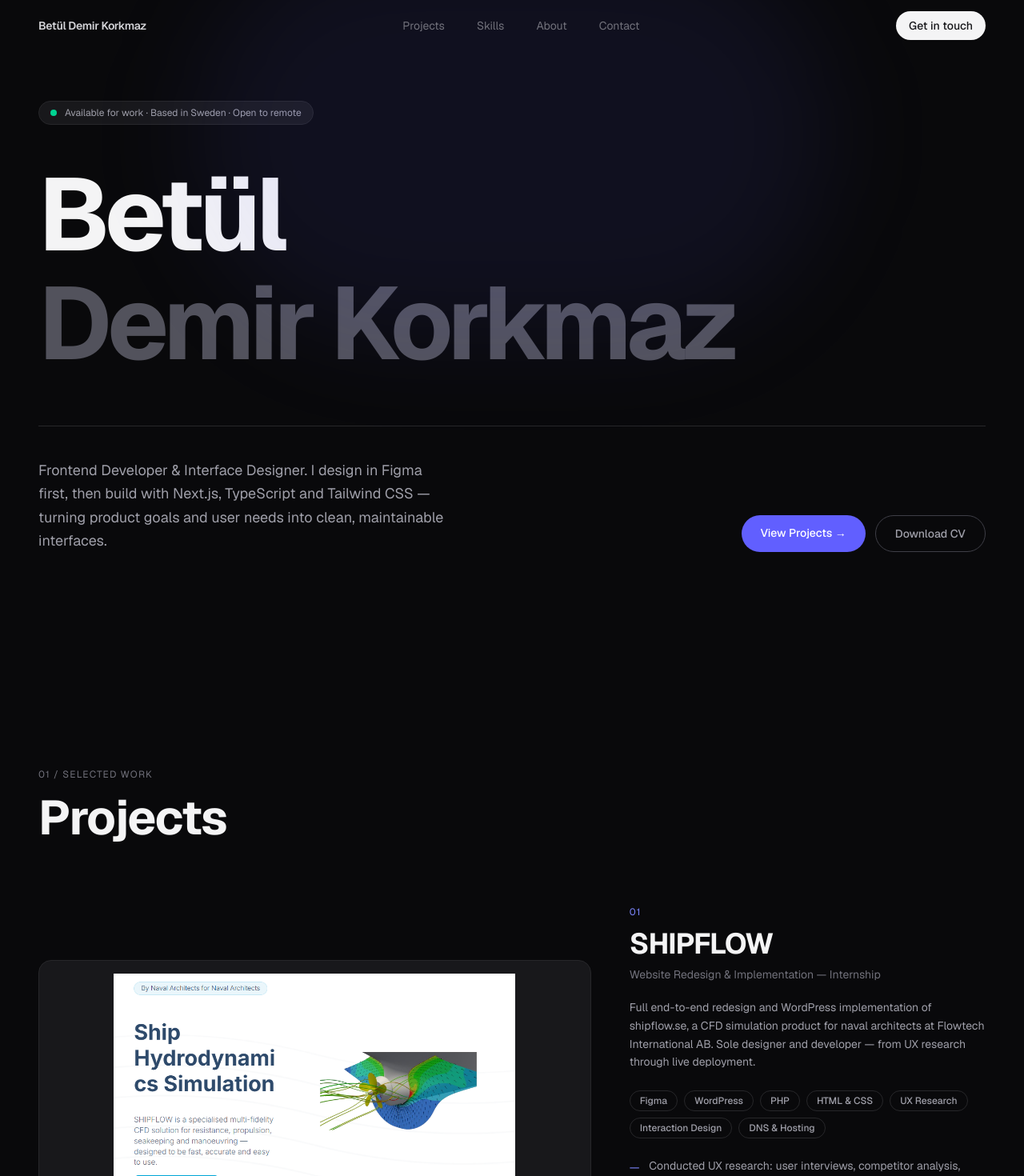
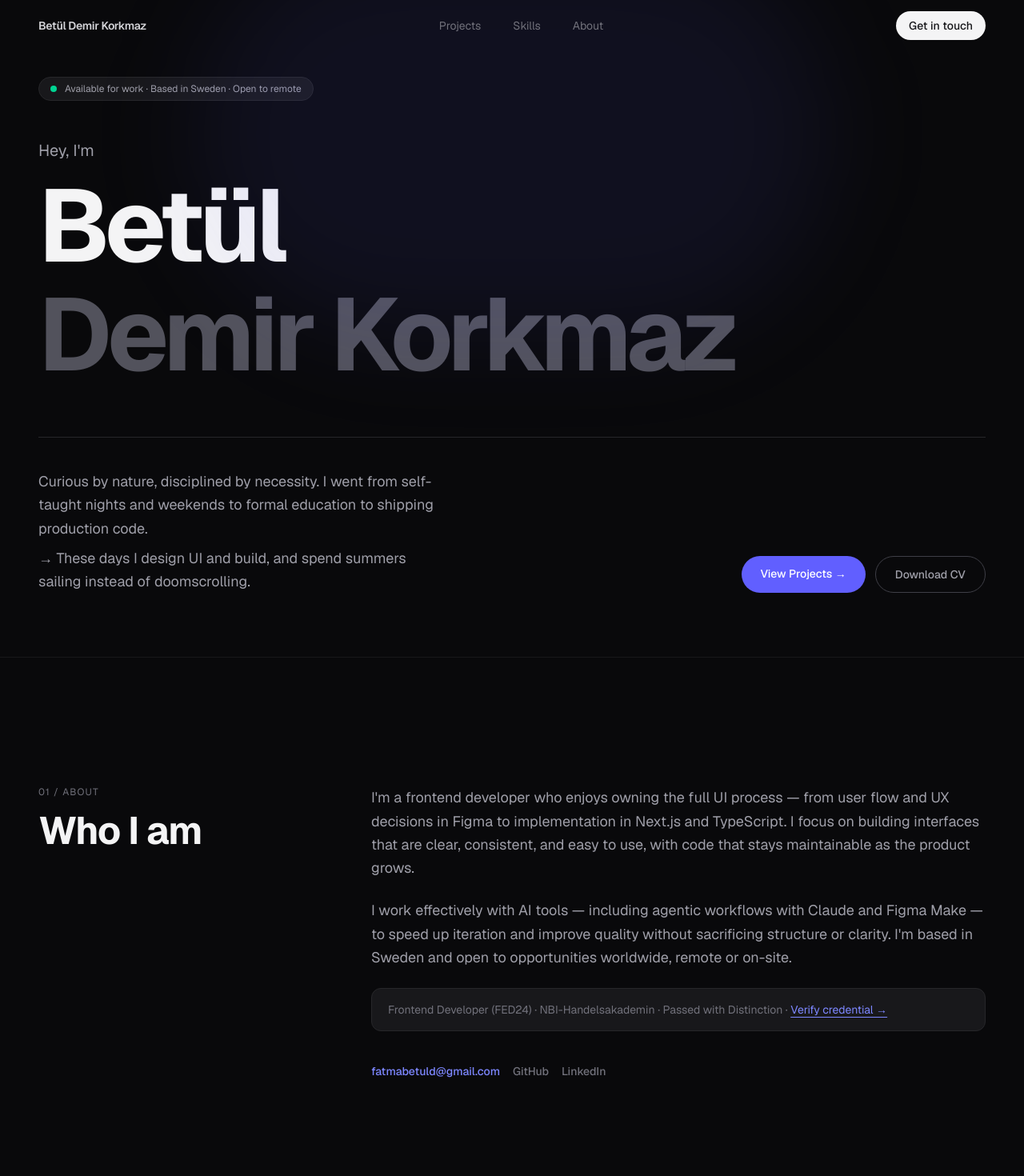
Before and after one commit to FBetulDemir/betul-portfolio-v2, a Next.js app: page / in a window 1280 px wide. Shown: the top 1470 px of the page at 80% size. Built offline with nearby package versions, Linux system fonts and the light colour scheme.

Commit message:
Updated component sections and order in portfolio site and Updated hero section content

```diff
--- a/app/components/About.tsx
+++ b/app/components/About.tsx
@@ -5,7 +5,7 @@ export function About() {
         <div className="grid grid-cols-1 md:grid-cols-12 gap-16 items-start">
           <div className="md:col-span-4">
             <p className="text-xs uppercase tracking-widest text-zinc-500 mb-4">
-              03 / About
+              01 / About
             </p>
             <h2 className="text-4xl md:text-5xl font-bold tracking-tight">
               Who I am
--- a/app/components/Hero.tsx
+++ b/app/components/Hero.tsx
@@ -16,6 +16,9 @@ export function Hero() {
           </span>
         </div>
 
+        {/* Greeting */}
+        <p className="text-lg md:text-xl text-zinc-400 mb-4">Hey, I&apos;m</p>
+
         {/* Name */}
         <h1 className="text-7xl md:text-9xl font-bold tracking-tighter leading-none mb-2">
           Betül
@@ -28,24 +31,26 @@ export function Hero() {
         <div className="flex flex-col md:flex-row md:items-end justify-between gap-10 mt-8 border-t border-zinc-800 pt-10">
           <div className="max-w-lg">
             <p className="text-base md:text-lg text-zinc-400 leading-relaxed">
-              Frontend Developer & Interface Designer. I design in Figma first,
-              then build with Next.js, TypeScript and Tailwind CSS — turning
-              product goals and user needs into clean, maintainable interfaces.
+              Curious by nature, disciplined by necessity. I went from
+              self-taught nights and weekends to formal education to shipping
+              production code.{" "}
+            </p>
+            <p className="text-base md:text-lg text-zinc-400 leading-relaxed mt-2">
+              → These days I design UI and build, and spend summers sailing
+              instead of doomscrolling.
             </p>
           </div>
 
           <div className="flex flex-wrap gap-3 shrink-0">
             <a
               href="#projects"
-              className="text-sm font-medium bg-indigo-500 hover:bg-indigo-400 text-white px-6 py-3 rounded-full transition-colors duration-200"
-            >
+              className="text-sm font-medium bg-indigo-500 hover:bg-indigo-400 text-white px-6 py-3 rounded-full transition-colors duration-200">
               View Projects →
             </a>
             <a
               href="/cv/Betul-Demir_CV.pdf"
               download
-              className="text-sm font-medium border border-zinc-700 hover:border-zinc-500 text-zinc-400 hover:text-zinc-100 px-6 py-3 rounded-full transition-colors duration-200"
-            >
+              className="text-sm font-medium border border-zinc-700 hover:border-zinc-500 text-zinc-400 hover:text-zinc-100 px-6 py-3 rounded-full transition-colors duration-200">
               Download CV
             </a>
           </div>
--- a/app/components/Nav.tsx
+++ b/app/components/Nav.tsx
@@ -24,7 +24,7 @@ export function Nav() {
         </span>
 
         <nav className="hidden md:flex items-center gap-10">
-          {["Projects", "Skills", "About", "Contact"].map((item) => (
+          {["Projects", "Skills", "About"].map((item) => (
             <a
               key={item}
               href={`#${item.toLowerCase()}`}
--- a/app/components/Projects.tsx
+++ b/app/components/Projects.tsx
@@ -157,7 +157,7 @@ export function Projects() {
         {/* Section header */}
         <div className="mb-20">
           <p className="text-xs uppercase tracking-widest text-zinc-500 mb-4">
-            01 / Selected Work
+            02 / Selected Work
           </p>
           <h2 className="text-4xl md:text-6xl font-bold tracking-tight">
             Projects
--- a/app/components/Skills.tsx
+++ b/app/components/Skills.tsx
@@ -83,7 +83,7 @@ export function Skills() {
         {/* Section header */}
         <div className="mb-20">
           <p className="text-xs uppercase tracking-widest text-zinc-500 mb-4">
-            02 / Capabilities
+            03 / Capabilities
           </p>
           <h2 className="text-4xl md:text-6xl font-bold tracking-tight">
             Skills & Tools
--- a/app/page.tsx
+++ b/app/page.tsx
@@ -12,9 +12,9 @@ export default function Home() {
       <Nav />
       <main>
         <Hero />
+        <About />
         <Projects />
         <Skills />
-        <About />
         <Contact />
       </main>
       <Footer />
```
